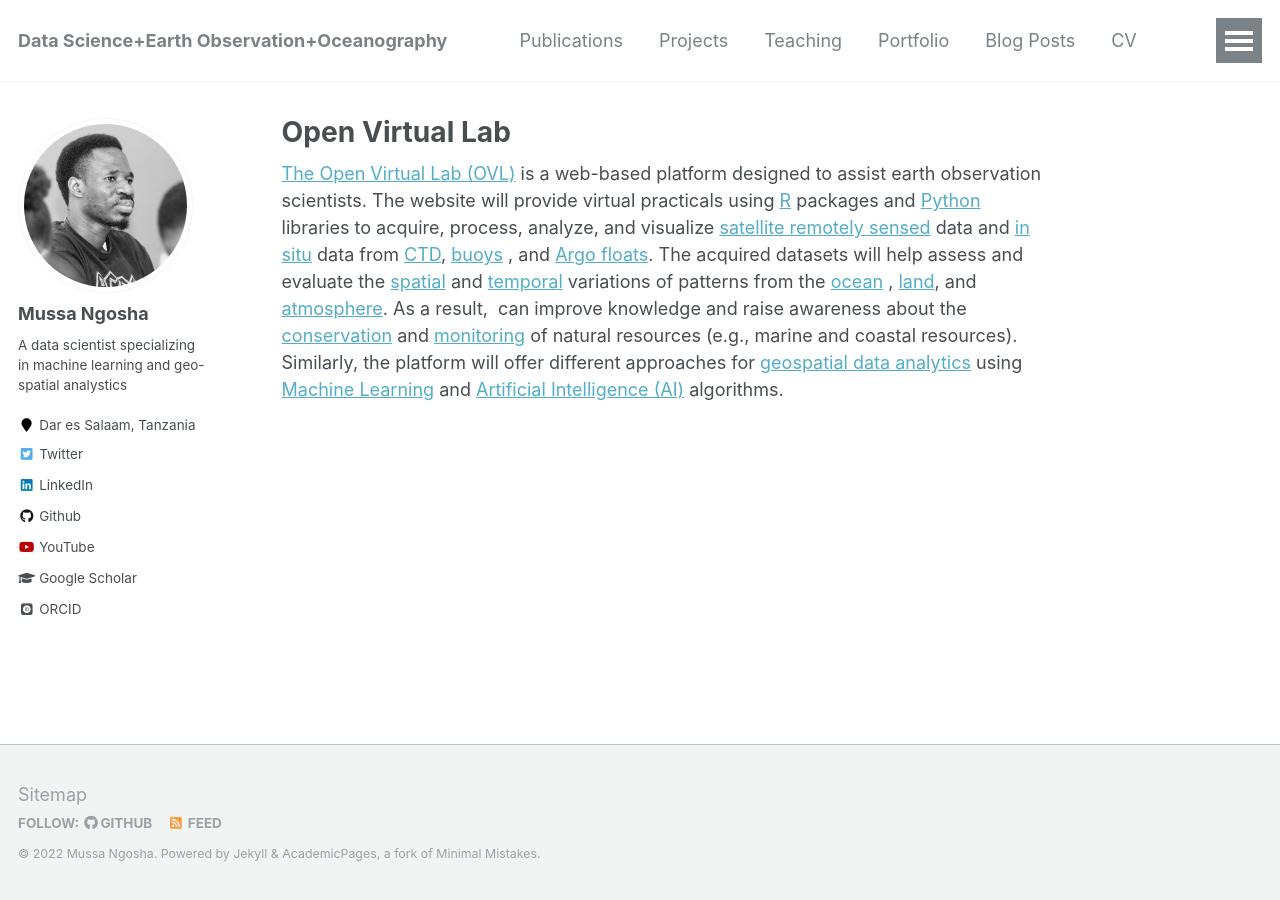
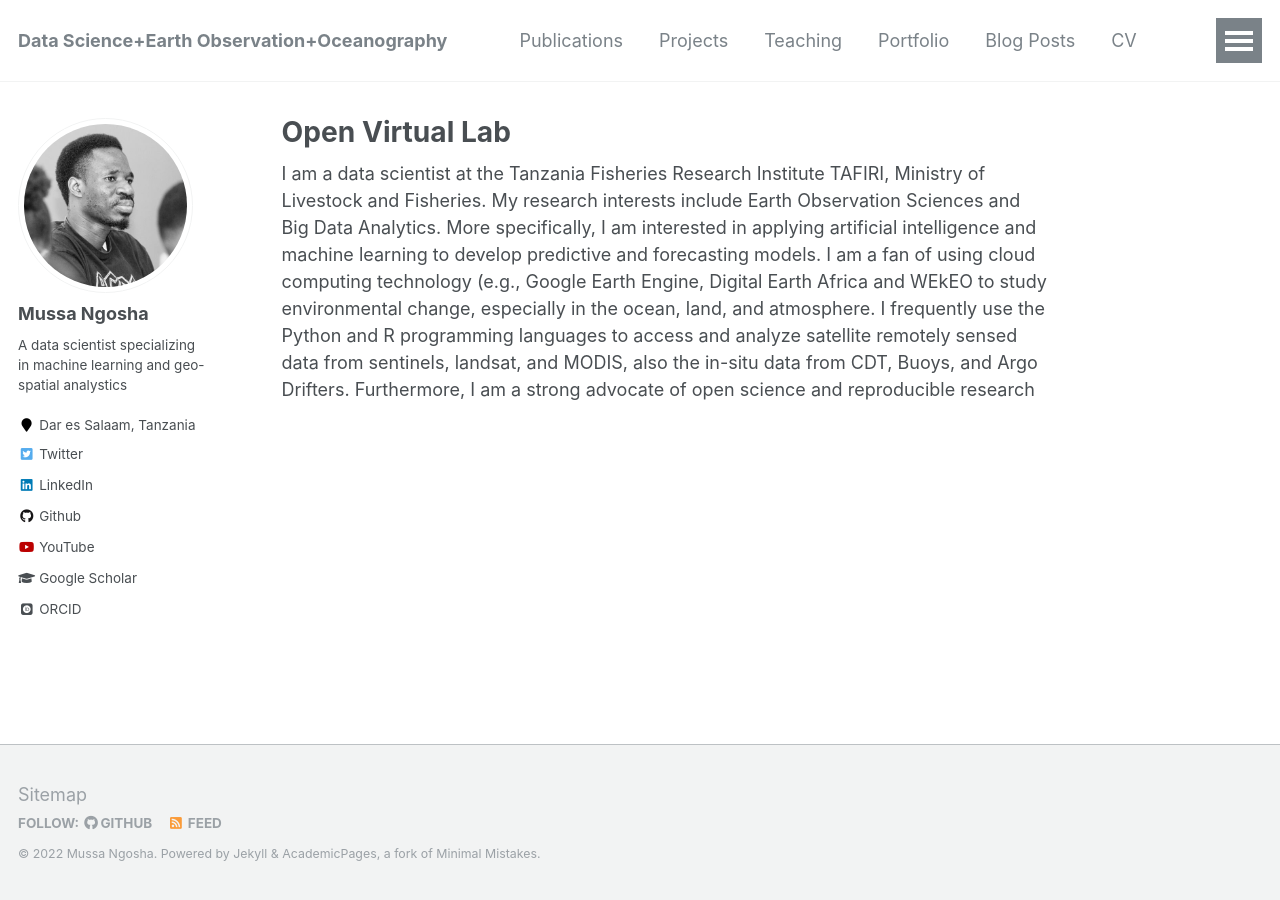
Before and after one commit to NgoshaJr/ngoshajr.github.io, a Jekyll site: the page built from _pages/about.md, in a window 1280 px wide. Built offline with Jekyll 4.4.1, drawn with Linux system fonts in a browser that asks for light colours; some web fonts are replaced.

Commit message:
Update about.md

```diff
--- a/_pages/about.md
+++ b/_pages/about.md
@@ -7,5 +7,4 @@ redirect_from:
   - /about/
   - /about.html
 ---
-
-[The Open Virtual Lab (OVL)]() is a web-based platform designed to assist earth observation scientists. The website will provide virtual practicals using [R]()  packages and [Python]()  libraries to acquire, process, analyze, and visualize [satellite remotely sensed]()  data and [in situ]()  data from [CTD](), [buoys]() , and [Argo floats](). The acquired datasets will help assess and evaluate the [spatial]()  and [temporal]() variations of patterns from the [ocean]() , [land](), and [atmosphere](). As a result,  can improve knowledge and raise awareness about the [conservation]() and [monitoring]() of natural resources (e.g., marine and coastal resources). Similarly, the platform will offer different approaches for [geospatial data analytics]() using [Machine Learning]() and [Artificial Intelligence (AI)]() algorithms.
+I am a data scientist at the Tanzania Fisheries Research Institute TAFIRI, Ministry of Livestock and Fisheries. My research interests include Earth Observation Sciences and Big Data Analytics. More specifically, I am interested in applying artificial intelligence and machine learning to develop predictive and forecasting models. I am a fan of using cloud computing technology (e.g., Google Earth Engine, Digital Earth Africa and WEkEO to study environmental change, especially in the ocean, land, and atmosphere. I frequently use the Python and R programming languages to access and analyze satellite remotely sensed data from sentinels, landsat, and MODIS, also the in-situ data from CDT, Buoys, and Argo Drifters. Furthermore, I am a strong advocate of open science and reproducible research
```
